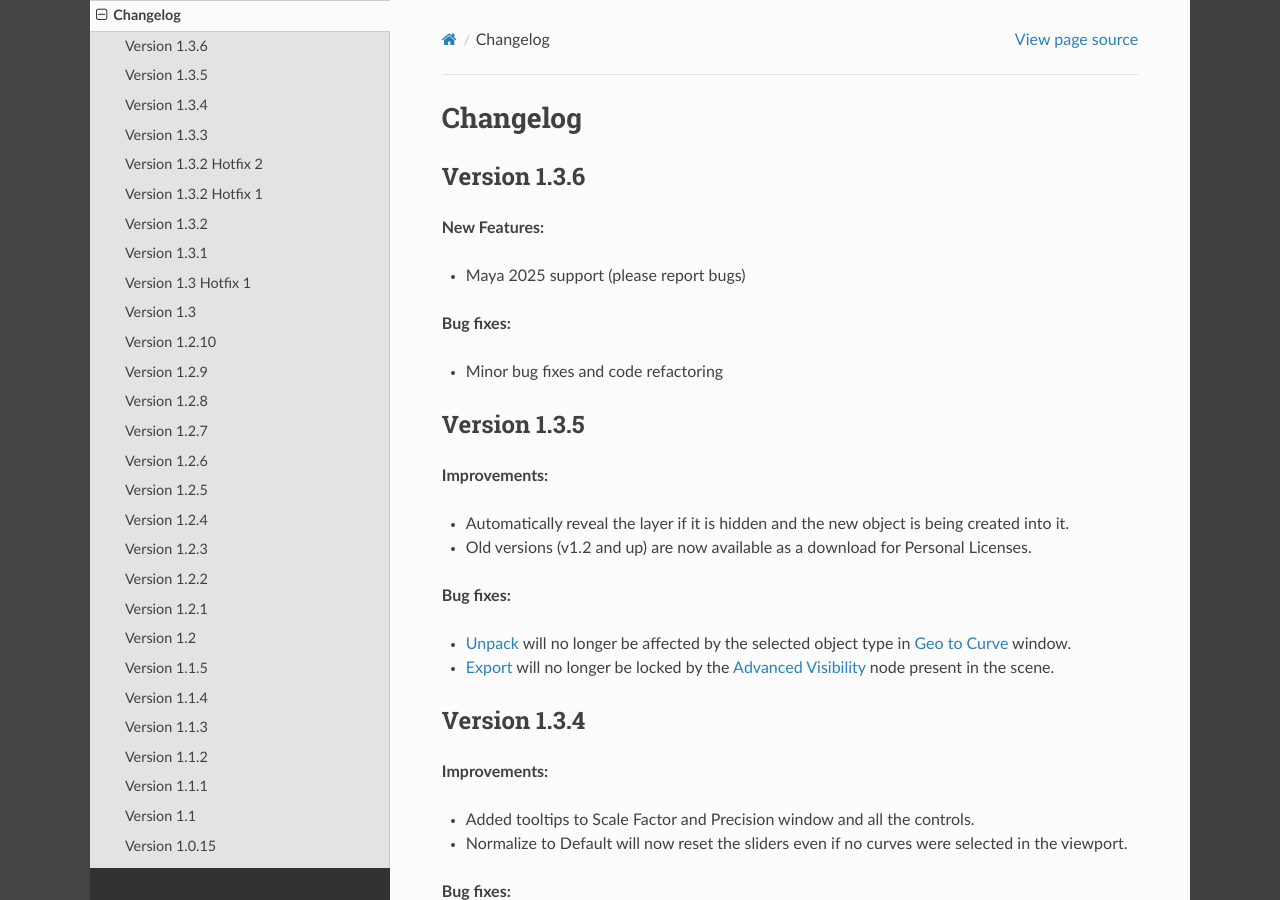
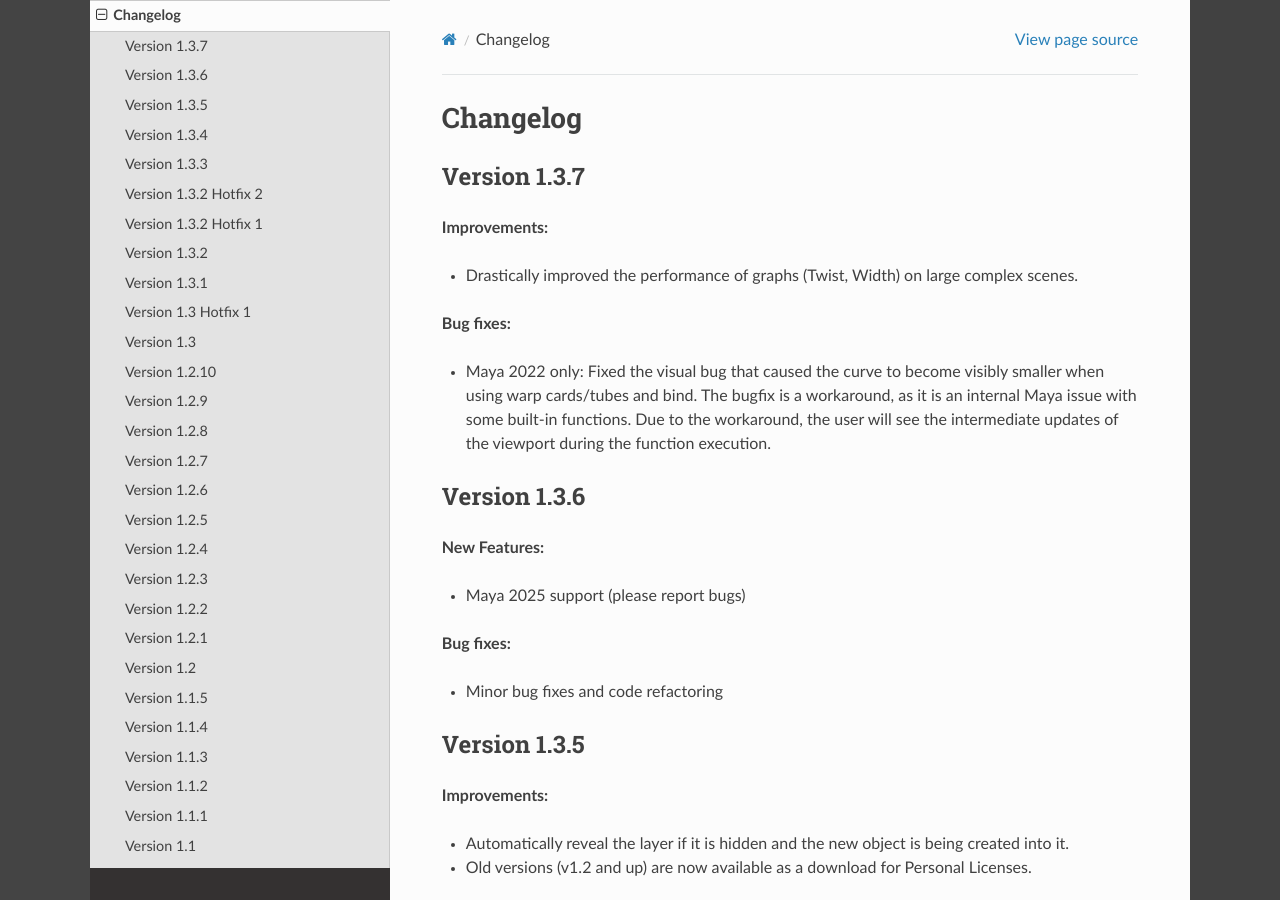
Before and after one commit to Video-Nomad/gs-curvetools-docs, a Sphinx documentation site: the page built from docs/source/changelog.rst, in a window 1280 px wide and 900 px high. Built offline with Sphinx 7.4.7 and the Read the Docs theme 2.0.0, drawn with Linux system fonts in a browser that asks for light colours; pages that are not in the unit, such as notebooks, are missing from menus.

Commit message:
v1.3.7 update changelog

```diff
--- a/docs/source/changelog.rst
+++ b/docs/source/changelog.rst
@@ -3,6 +3,18 @@
 #########
 Changelog
 #########
+
+Version 1.3.7
+^^^^^^^^^^^^^
+
+**Improvements:**
+
+- Drastically improved the performance of graphs (Twist, Width) on large complex scenes.
+
+**Bug fixes:**
+
+- Maya 2022 only: Fixed the visual bug that caused the curve to become visibly smaller when using warp cards/tubes and bind. The bugfix is a workaround, as it is an internal Maya issue with some built-in functions. Due to the workaround, the user will see the intermediate updates of the viewport during the function execution.
+
 
 Version 1.3.6
 ^^^^^^^^^^^^^
```
